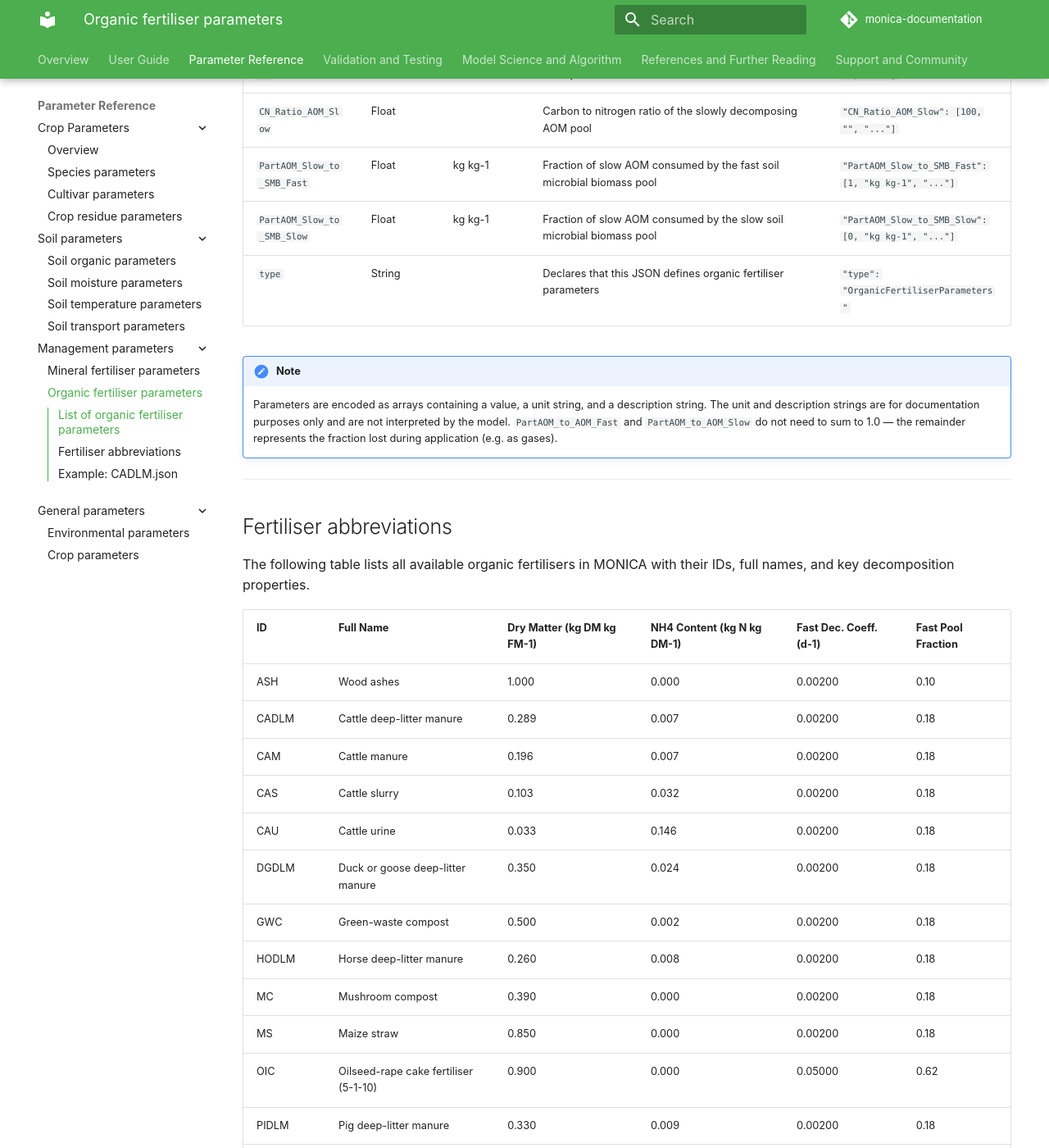
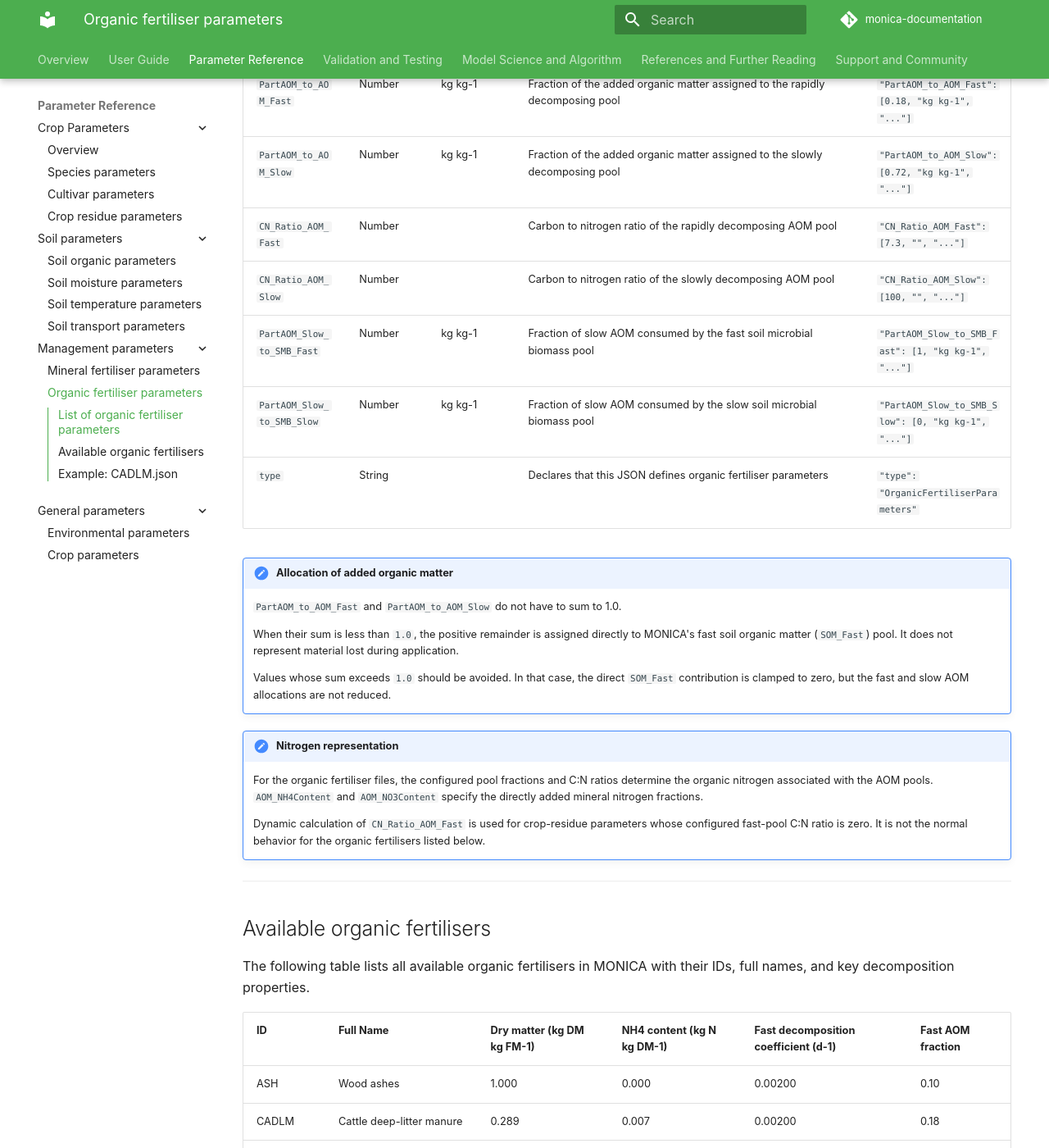
Before and after one commit to zalf-rpm/monica-documentation, an MkDocs documentation site: the page built from docs/parameters/management_parameters/organic_fertiliser_parameters.md, in a window 1280 px wide and 1400 px high, scrolled down 1120 px. Shown: the whole window at 82% size. Built offline with MkDocs 1.6.1 and Material for MkDocs 9.7.7, drawn with Linux system fonts in a browser that asks for light colours; comment, search, counter and statistics services are not loaded; some of the changed text lies outside the part shown.

Commit message:
Update organic fertiliser parameters

```diff
--- a/docs/parameters/management_parameters/organic_fertiliser_parameters.md
+++ b/docs/parameters/management_parameters/organic_fertiliser_parameters.md
@@ -1,63 +1,75 @@
 # Organic Fertiliser Parameters
 
-This section provides an overview of the key-value pairs in the organic fertiliser JSON files used by MONICA. Each file represents one organic material type and defines its dry matter content, nitrogen fractions, and decomposition characteristics. These files are located in the `organic-fertilisers/` folder of the `monica-parameters` repository.
+This section describes the organic fertiliser parameter files used by MONICA. Each JSON file represents one organic material and defines properties such as dry matter content, mineral nitrogen content, organic matter pool allocation, C:N ratios, and decomposition rates.
+
+The files are located in the `organic-fertilisers/` directory of the [`monica-parameters`](https://github.com/zalf-rpm/monica-parameters) repository.
 
 ---
 
 ## List of organic fertiliser parameters
 
-| Parameter Name              | Type   | Unit            | Description                                                                                                         | Example                                       |
-|-----------------------------|--------|-----------------|---------------------------------------------------------------------------------------------------------------------|-----------------------------------------------|
-| `id`                        | String |                 | Short identifier code for the organic material, used to reference it in management configurations                   | `"id": "CADLM"`                               |
-| `name`                      | String |                 | Full descriptive name of the organic material                                                                       | `"name": "cattle deep-litter manure"`         |
-| `AOM_DryMatterContent`      | Float  | kg DM kg FM-1   | Dry matter content of the organic material as a fraction of fresh mass                                              | `"AOM_DryMatterContent": [0.289, "kg DM kg FM-1", "..."]` |
-| `AOM_NH4Content`            | Float  | kg N kg DM-1    | Ammonium nitrogen content per unit of dry matter                                                                    | `"AOM_NH4Content": [0.007, "kg N kg DM-1", "..."]` |
-| `AOM_NO3Content`            | Float  | kg N kg DM-1    | Nitrate nitrogen content per unit of dry matter                                                                     | `"AOM_NO3Content": [0, "kg N kg DM-1", "..."]` |
-| `NConcentration`            | Float  | kg N kg DM-1    | Total nitrogen concentration of the organic material. If set to 0, MONICA calculates it from the pool parameters   | `"NConcentration": 0`                         |
-| `AOM_FastDecCoeffStandard`  | Float  | d-1             | Decomposition rate coefficient of the fast AOM pool under standard conditions                                       | `"AOM_FastDecCoeffStandard": [0.002, "d-1", "..."]` |
-| `AOM_SlowDecCoeffStandard`  | Float  | d-1             | Decomposition rate coefficient of the slow AOM pool under standard conditions                                       | `"AOM_SlowDecCoeffStandard": [0.0002, "d-1", "..."]` |
-| `PartAOM_to_AOM_Fast`       | Float  | kg kg-1         | Fraction of the added organic matter assigned to the rapidly decomposing pool                                       | `"PartAOM_to_AOM_Fast": [0.18, "kg kg-1", "..."]` |
-| `PartAOM_to_AOM_Slow`       | Float  | kg kg-1         | Fraction of the added organic matter assigned to the slowly decomposing pool                                        | `"PartAOM_to_AOM_Slow": [0.72, "kg kg-1", "..."]` |
-| `CN_Ratio_AOM_Fast`         | Float  |                 | Carbon to nitrogen ratio of the rapidly decomposing AOM pool                                                        | `"CN_Ratio_AOM_Fast": [7.3, "", "..."]`       |
-| `CN_Ratio_AOM_Slow`         | Float  |                 | Carbon to nitrogen ratio of the slowly decomposing AOM pool                                                         | `"CN_Ratio_AOM_Slow": [100, "", "..."]`       |
-| `PartAOM_Slow_to_SMB_Fast`  | Float  | kg kg-1         | Fraction of slow AOM consumed by the fast soil microbial biomass pool                                               | `"PartAOM_Slow_to_SMB_Fast": [1, "kg kg-1", "..."]` |
-| `PartAOM_Slow_to_SMB_Slow`  | Float  | kg kg-1         | Fraction of slow AOM consumed by the slow soil microbial biomass pool                                               | `"PartAOM_Slow_to_SMB_Slow": [0, "kg kg-1", "..."]` |
-| `type`                      | String |                 | Declares that this JSON defines organic fertiliser parameters                                                       | `"type": "OrganicFertiliserParameters"`       |
+| Parameter Name              | Type   | Unit          | Description                                                                                                                                                                                                        | Example                                                   |
+|-----------------------------|--------|---------------|--------------------------------------------------------------------------------------------------------------------------------------------------------------------------------------------------------------------|-----------------------------------------------------------|
+| `id`                        | String |               | Short identifier used to reference the organic fertiliser in management configurations                                                                                                                             | `"id": "CADLM"`                                           |
+| `name`                      | String |               | Full descriptive name of the organic material                                                                                                                                                                      | `"name": "cattle deep-litter manure"`                     |
+| `AOM_DryMatterContent`      | Number | kg DM kg FM-1 | Dry matter content of the organic material as a fraction of fresh mass                                                                                                                                             | `"AOM_DryMatterContent": [0.289, "kg DM kg FM-1", "..."]` |
+| `AOM_NH4Content`            | Number | kg N kg DM-1  | Ammonium nitrogen content per unit of dry matter                                                                                                                                                                   | `"AOM_NH4Content": [0.007, "kg N kg DM-1", "..."]`        |
+| `AOM_NO3Content`            | Number | kg N kg DM-1  | Nitrate nitrogen content per unit of dry matter                                                                                                                                                                    | `"AOM_NO3Content": [0, "kg N kg DM-1", "..."]`            |
+| `NConcentration`            | Number | kg N kg DM-1  | Nitrogen concentration supplied with the added organic matter. It is currently `0` in the organic fertiliser parameter files. Organic nitrogen is represented through the AOM pool fractions and their C:N ratios. | `"NConcentration": 0`                                     |
+| `AOM_FastDecCoeffStandard`  | Number | d-1           | Decomposition rate coefficient of the fast AOM pool under standard conditions                                                                                                                                      | `"AOM_FastDecCoeffStandard": [0.002, "d-1", "..."]`       |
+| `AOM_SlowDecCoeffStandard`  | Number | d-1           | Decomposition rate coefficient of the slow AOM pool under standard conditions                                                                                                                                      | `"AOM_SlowDecCoeffStandard": [0.0002, "d-1", "..."]`      |
+| `PartAOM_to_AOM_Fast`       | Number | kg kg-1       | Fraction of the added organic matter assigned to the rapidly decomposing pool                                                                                                                                      | `"PartAOM_to_AOM_Fast": [0.18, "kg kg-1", "..."]`         |
+| `PartAOM_to_AOM_Slow`       | Number | kg kg-1       | Fraction of the added organic matter assigned to the slowly decomposing pool                                                                                                                                       | `"PartAOM_to_AOM_Slow": [0.72, "kg kg-1", "..."]`         |
+| `CN_Ratio_AOM_Fast`         | Number |               | Carbon to nitrogen ratio of the rapidly decomposing AOM pool                                                                                                                                                       | `"CN_Ratio_AOM_Fast": [7.3, "", "..."]`                   |
+| `CN_Ratio_AOM_Slow`         | Number |               | Carbon to nitrogen ratio of the slowly decomposing AOM pool                                                                                                                                                        | `"CN_Ratio_AOM_Slow": [100, "", "..."]`                   |
+| `PartAOM_Slow_to_SMB_Fast`  | Number | kg kg-1       | Fraction of slow AOM consumed by the fast soil microbial biomass pool                                                                                                                                              | `"PartAOM_Slow_to_SMB_Fast": [1, "kg kg-1", "..."]`       |
+| `PartAOM_Slow_to_SMB_Slow`  | Number | kg kg-1       | Fraction of slow AOM consumed by the slow soil microbial biomass pool                                                                                                                                              | `"PartAOM_Slow_to_SMB_Slow": [0, "kg kg-1", "..."]`       |
+| `type`                      | String |               | Declares that this JSON defines organic fertiliser parameters                                                                                                                                                      | `"type": "OrganicFertiliserParameters"`                   |
 
-!!! note
-    Parameters are encoded as arrays containing a value, a unit string, and a description string. The unit and description strings are for documentation purposes only and are not interpreted by the model. `PartAOM_to_AOM_Fast` and `PartAOM_to_AOM_Slow` do not need to sum to 1.0 — the remainder represents the fraction lost during application (e.g. as gases).
+!!! note "Allocation of added organic matter"
+    `PartAOM_to_AOM_Fast` and `PartAOM_to_AOM_Slow` do not have to sum to 1.0.
+
+    When their sum is less than `1.0`, the positive remainder is assigned directly to MONICA's fast soil organic matter (`SOM_Fast`) pool. It does not represent material lost during application.
+
+    Values whose sum exceeds `1.0` should be avoided. In that case, the direct `SOM_Fast` contribution is clamped to zero, but the fast and slow AOM allocations are not reduced.
+
+!!! note "Nitrogen representation"
+    For the organic fertiliser files, the configured pool fractions and C:N ratios determine the organic nitrogen associated with the AOM pools. `AOM_NH4Content` and `AOM_NO3Content` specify the directly added mineral nitrogen fractions.
+
+    Dynamic calculation of `CN_Ratio_AOM_Fast` is used for crop-residue parameters whose configured fast-pool C:N ratio is zero. It is not the normal behavior for the organic fertilisers listed below.
 
 ---
 
-## Fertiliser abbreviations
+## Available organic fertilisers
 
 The following table lists all available organic fertilisers in MONICA with their IDs, full names, and key decomposition properties.
 
-| ID     | Full Name                                              | Dry Matter (kg DM kg FM-1) | NH4 Content (kg N kg DM-1) | Fast Dec. Coeff. (d-1) | Fast Pool Fraction |
-|--------|--------------------------------------------------------|----------------------------|----------------------------|------------------------|--------------------|
-| ASH    | Wood ashes                                             | 1.000                      | 0.000                      | 0.00200                | 0.10               |
-| CADLM  | Cattle deep-litter manure                              | 0.289                      | 0.007                      | 0.00200                | 0.18               |
-| CAM    | Cattle manure                                          | 0.196                      | 0.007                      | 0.00200                | 0.18               |
-| CAS    | Cattle slurry                                          | 0.103                      | 0.032                      | 0.00200                | 0.18               |
-| CAU    | Cattle urine                                           | 0.033                      | 0.146                      | 0.00200                | 0.18               |
-| DGDLM  | Duck or goose deep-litter manure                       | 0.350                      | 0.024                      | 0.00200                | 0.18               |
-| GWC    | Green-waste compost                                    | 0.500                      | 0.002                      | 0.00200                | 0.18               |
-| HODLM  | Horse deep-litter manure                               | 0.260                      | 0.008                      | 0.00200                | 0.18               |
-| MC     | Mushroom compost                                       | 0.390                      | 0.000                      | 0.00200                | 0.18               |
-| MS     | Maize straw                                            | 0.850                      | 0.000                      | 0.00200                | 0.18               |
-| OIC    | Oilseed-rape cake fertiliser (5-1-10)                  | 0.900                      | 0.000                      | 0.05000                | 0.62               |
-| PIDLM  | Pig deep-litter manure                                 | 0.330                      | 0.009                      | 0.00200                | 0.18               |
-| PIM    | Pig manure                                             | 0.039                      | 0.014                      | 0.00200                | 0.18               |
-| PIS    | Pig slurry                                             | 0.054                      | 0.068                      | 0.00200                | 0.18               |
-| PIU    | Pig urine                                              | 0.020                      | 0.162                      | 0.00200                | 0.18               |
-| PIUDK  | Pig slurry-DK                                          | 0.050                      | 0.080                      | 0.00200                | 0.18               |
-| PLW    | Potato liquid waste                                    | 0.020                      | 0.028                      | 0.00200                | 0.18               |
-| POM    | Poultry manure                                         | 0.400                      | 0.019                      | 0.00200                | 0.18               |
-| SOY    | Soybean straw                                          | 0.850                      | 0.000                      | 0.00200                | 0.18               |
-| SS     | Sewage sludge                                          | 0.141                      | 0.089                      | 0.00200                | 0.18               |
-| TUDLM  | Turkey deep-litter manure                              | 0.480                      | 0.038                      | 0.00200                | 0.18               |
-| WEEDS  | Weeds                                                  | 0.850                      | 0.000                      | 0.00200                | 0.18               |
-| WS     | Wheat straw                                            | 0.850                      | 0.000                      | 0.00200                | 0.18               |
+| ID     | Full Name                                              | Dry matter (kg DM kg FM-1) | NH4 content (kg N kg DM-1) | Fast decomposition coefficient (d-1) | Fast AOM fraction |
+|--------|--------------------------------------------------------|----------------------------|----------------------------|--------------------------------------|-------------------|
+| ASH    | Wood ashes                                             | 1.000                      | 0.000                      | 0.00200                              | 0.10              |
+| CADLM  | Cattle deep-litter manure                              | 0.289                      | 0.007                      | 0.00200                              | 0.18              |
+| CAM    | Cattle manure                                          | 0.196                      | 0.007                      | 0.00200                              | 0.18              |
+| CAS    | Cattle slurry                                          | 0.103                      | 0.032                      | 0.00200                              | 0.18              |
+| CAU    | Cattle urine                                           | 0.033                      | 0.146                      | 0.00200                              | 0.18              |
+| DGDLM  | Duck or goose deep-litter manure                       | 0.350                      | 0.024                      | 0.00200                              | 0.18              |
+| GWC    | Green-waste compost                                    | 0.500                      | 0.002                      | 0.00200                              | 0.18              |
+| HODLM  | Horse deep-litter manure                               | 0.260                      | 0.008                      | 0.00200                              | 0.18              |
+| MC     | Mushroom compost                                       | 0.390                      | 0.000                      | 0.00200                              | 0.18              |
+| MS     | Maize straw                                            | 0.850                      | 0.000                      | 0.00200                              | 0.18              |
+| OIC    | Oilseed-rape cake fertiliser (5-1-10)                  | 0.900                      | 0.000                      | 0.05000                              | 0.62              |
+| PIDLM  | Pig deep-litter manure                                 | 0.330                      | 0.009                      | 0.00200                              | 0.18              |
+| PIM    | Pig manure                                             | 0.039                      | 0.014                      | 0.00200                              | 0.18              |
+| PIS    | Pig slurry                                             | 0.054                      | 0.068                      | 0.00200                              | 0.18              |
+| PIU    | Pig urine                                              | 0.020                      | 0.162                      | 0.00200                              | 0.18              |
+| PIUDK  | Pig slurry-DK                                          | 0.050                      | 0.080                      | 0.00200                              | 0.18              |
+| PLW    | Potato liquid waste                                    | 0.020                      | 0.028                      | 0.00200                              | 0.18              |
+| PODLM  | Poultry deep-litter manure                             | 0.633                      | 0.037                      | 0.00200                              | 0.18              |
+| POM    | Poultry manure                                         | 0.400                      | 0.019                      | 0.00200                              | 0.18              |
+| SOY    | Soybean straw                                          | 0.850                      | 0.000                      | 0.00200                              | 0.18              |
+| SS     | Sewage sludge                                          | 0.141                      | 0.089                      | 0.00200                              | 0.18              |
+| TUDLM  | Turkey deep-litter manure                              | 0.480                      | 0.038                      | 0.00200                              | 0.18              |
+| WEEDS  | Weeds                                                  | 0.850                      | 0.000                      | 0.00200                              | 0.18              |
+| WS     | Wheat straw                                            | 0.850                      | 0.000                      | 0.00200                              | 0.18              |
 
 ---
 
```
